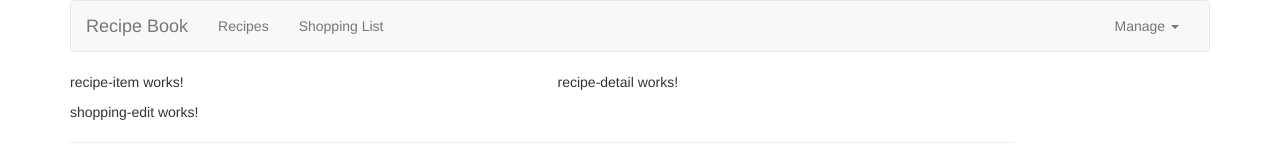
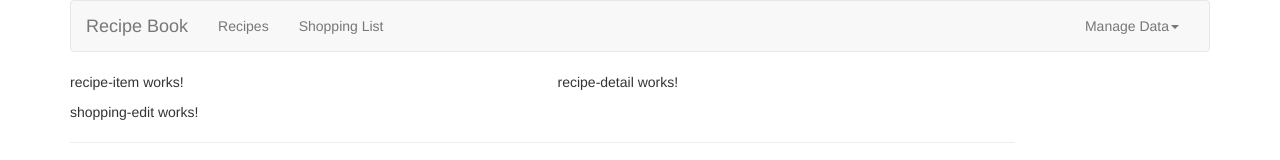
Before and after one commit to johnrobin80/angular-recipeshopping, an Angular app: page / in a window 1280 px wide. Shown: the top 160 px of the page. Built offline with nearby package versions, Linux system fonts and the light colour scheme.

Commit message:
Updated the menu header
Updated the menu header

```diff
--- a/src/app/header/header.component.html
+++ b/src/app/header/header.component.html
@@ -12,7 +12,7 @@
       <ul class="nav navbar-nav navbar-right">
         <li class="dropdown">
           <a href="#" class="dropdown-toggle" role="button"
-            >Manage <span class="caret"></span
+            >Manage Data<span class="caret"></span
           ></a>
           <ul class="dropdown-menu">
             <li><a href="#">Save</a></li>
```
